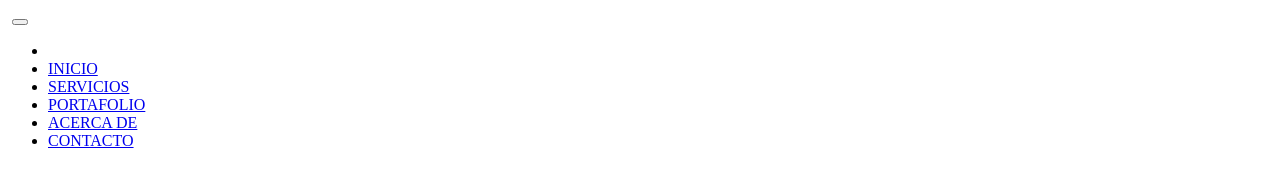
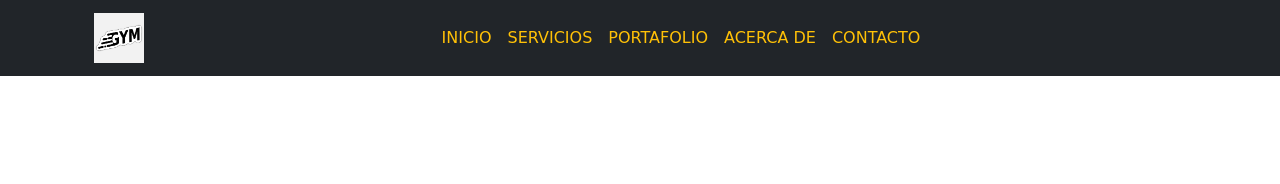
Before and after one commit to Fjoan/FloresBodyFitness, a plain HTML site: page secciones/portafolio.html in a window 1280 px wide. Drawn offline with nearby package versions, Linux system fonts and the light colour scheme; a web font is replaced by a local one.

Commit message:
Ya por terminar

```diff
--- a/secciones/galeria.html
+++ b/secciones/portafolio.html
@@ -4,28 +4,39 @@
     <meta charset="UTF-8">
     <meta http-equiv="X-UA-Compatible" content="IE=edge">
     <meta name="viewport" content="width=device-width, initial-scale=1.0">
-    <title>Document</title>
+    <!-- Google fonts -->
+    <link rel="preconnect" href="https://fonts.googleapis.com">
+    <link rel="preconnect" href="https://fonts.gstatic.com" crossorigin>
+    <link href="https://fonts.googleapis.com/css2?family=Patua+One&display=swap" rel="stylesheet">
+  <!-- link de CSS bootstrap -->
+  <link href="https://cdn.jsdelivr.net/npm/bootstrap@5.1.3/dist/css/bootstrap.min.css" rel="stylesheet"
+    integrity="sha384-1BmE4kWBq78iYhFldvKuhfTAU6auU8tT94WrHftjDbrCEXSU1oBoqyl2QvZ6jIW3" crossorigin="anonymous">
+  <!-- link de CSS -->
+  <link rel="stylesheet" href="../CSS/style.css">
+    <title>BODYFITNESS</title>
 </head>
 <body>
     <div class="container-fluid">
         <header class="row">
-          <nav class="navbar navbar-expand-lg navbar-dark">
+          <nav class="navbar navbar-expand-lg navbar-dark bg-dark">
             <div class="container">
-              <img class="navbar-brand" src="./img/logo2.jpg" height="60px" alt="">
-              <button class="navbar-toggler" type="button" data-bs-toggle="collapse" data-bs-target="#navbarNav"
-                aria-controls="navbarNav" aria-expanded="false" aria-label="Toggle navigation">
-                <span class="navbar-toggler-icon"></span>
-              </button>
+                <img class="navbar-brand" src="../img/logo2.jpg" height="60px" alt="">
+                <button class="navbar-toggler" type="button" data-bs-toggle="collapse" data-bs-target="#navbarNav"
+                    aria-controls="navbarNav" aria-expanded="false" aria-label="Toggle navigation">
+                    <span class="navbar-toggler-icon"></span>
+                </button>
+                <div class="collapse navbar-collapse" id="navbarNav">
+                    <ul class="navbar-nav m-auto">
               <div class="collapse navbar-collapse" id="navbarNav">
                 <ul class="navbar-nav m-auto">
                   <li class="nav-item">
                     <a class="nav-link active" aria-current="page" href="#"></a>
                   </li>
                   <li class="nav-item">
-                    <a class="nav-link active text-warning" href="#">INICIO</a>
+                    <a class="nav-link active text-warning" href="../index.html">INICIO</a>
                   </li>
                   <li class="nav-item">
-                    <a class="nav-link active text-warning" href="#">SERVICIOS</a>
+                    <a class="nav-link active text-warning" href="./servicios.html">SERVICIOS</a>
                   </li>
                   <li class="nav-item">
                     <a class="nav-link active text-warning" href="#">PORTAFOLIO</a>
```
Also changed, not shown: index.html (+1 -1 lines), secciones/servicios.html (+3 -3 lines).
